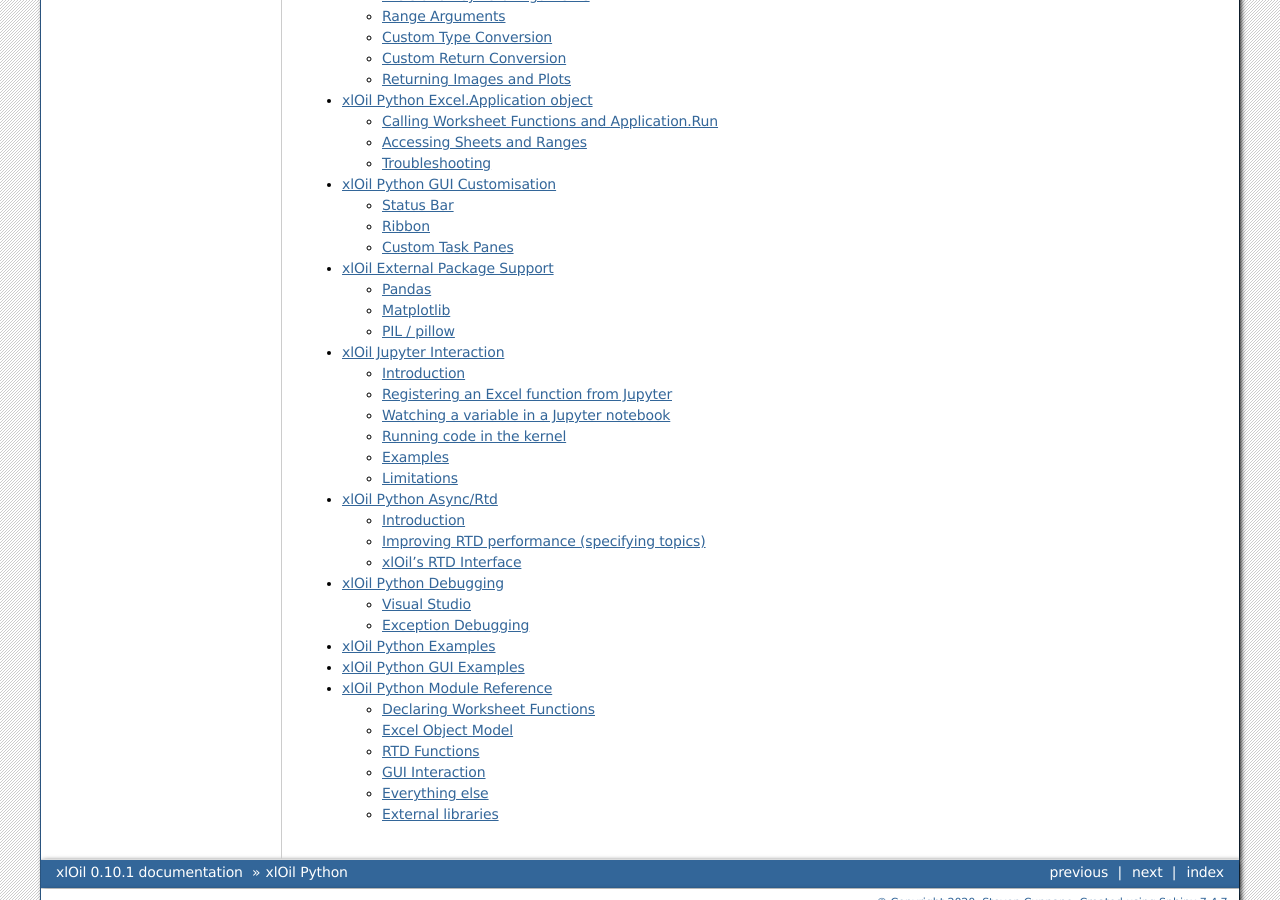
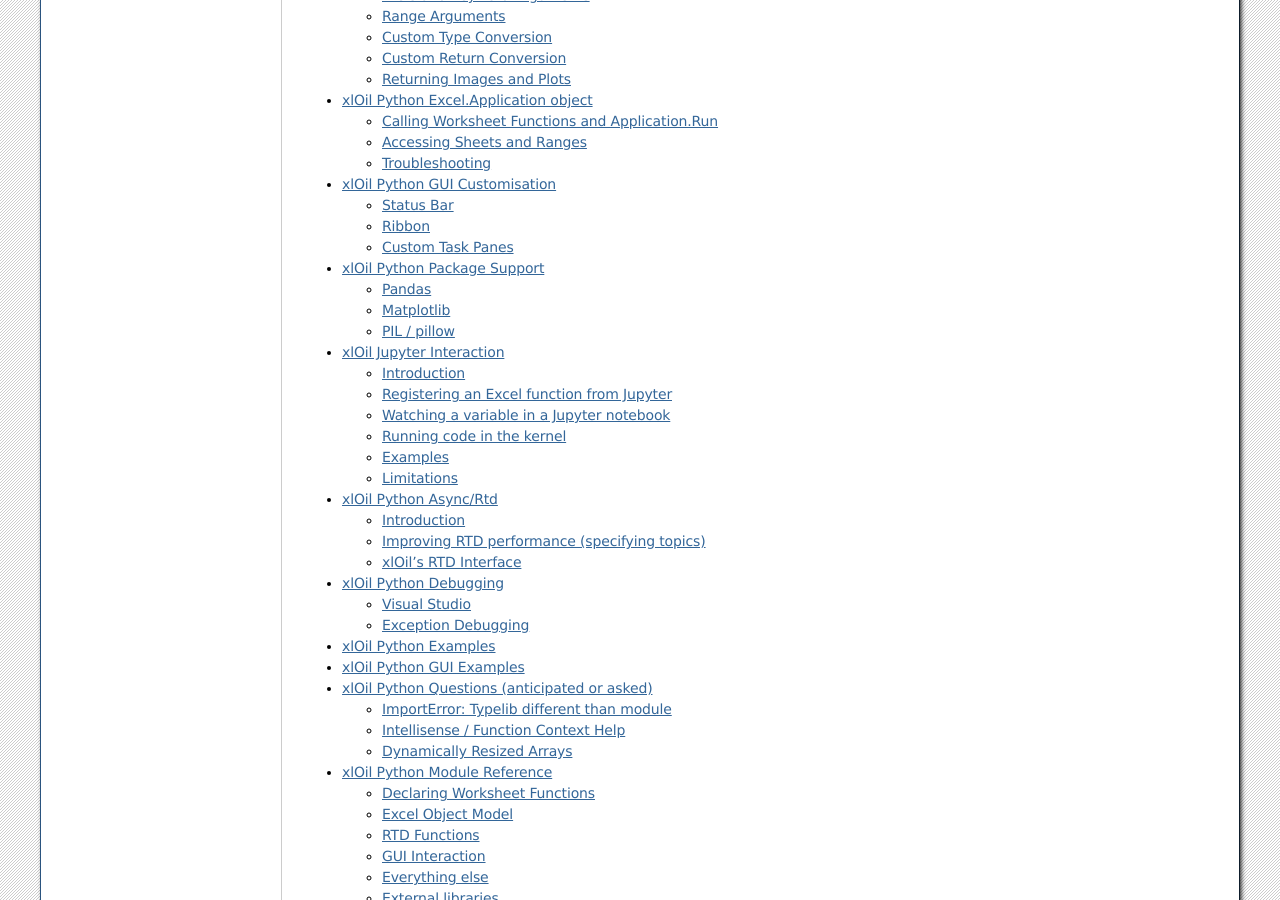
Before and after one commit to cunnane/xloil, a Sphinx documentation site: the page built from docs/source/xlOil_Python/index.rst, in a window 1280 px wide and 900 px high, scrolled down 707 px. Built offline with Sphinx 7.4.7, drawn with Linux system fonts in a browser that asks for light colours; the version number could not be read and is left out.

Commit message:
Update documentation

```diff
--- a/docs/source/Concepts.rst
+++ b/docs/source/Concepts.rst
@@ -134,11 +134,11 @@
 
 In addition to the function wizard, Excel has a function context help which pops up as you type.
 This is only directly available for built-in functions.  Fortunately, Govert of *Excel-DNA* has created
-an add-in which mimics this behaviour for user-defined functions.  Download the XLL (With the right bitness)
+an add-in which mimics this behaviour for user-defined functions.  Download the XLL (with the right bitness)
 from the link above and activate it by one of:
    1) Dragging the XLL into Excel (must be done once per session)
    2) Install it via *Excel* => *Options* => *Addins* => *Manage*.
-   3) Copy it to your `%APPDATA%\Microsoft\Excel\XLSTART` directory.
+   3) Copy it to your `%APPDATA%\\Microsoft\\Excel\\XLSTART` directory.
 
 You will now get pop-up help for all xlOil plugins functions, including any dynamically registered ones,
 for example, created with python plugin.
--- a/docs/source/xlOil_Python/Concepts.rst
+++ b/docs/source/xlOil_Python/Concepts.rst
@@ -11,9 +11,9 @@
 
 When an Excel workbook is opened, xlOil tries to load the module `<workbook_name>.py`
 (this is configurable).  When registering functions from workbook modules, xlOil defaults
-to making any declared functions :ref:`Functions:Local Functions`
+to making any declared functions :ref:`xlOil_Python/Functions:Local Functions`
 
-The function :any:`xloil.linked_workbook()` when called from a workbook module retrieves
+The function :any:`xloil.linked_workbook` when called from a workbook module retrieves
 the associated workbook path.
 
 Another way to package python code for distribution is to create an XLL, see
--- a/docs/source/xlOil_Python/ExternalPackages.rst
+++ b/docs/source/xlOil_Python/ExternalPackages.rst
@@ -1,6 +1,6 @@
-=================================
-xlOil External Package Support
-=================================
+=============================
+xlOil Python Package Support
+=============================
 
 xlOil has built-in converters for several external libraries
 
--- a/docs/source/xlOil_Python/GettingStarted.rst
+++ b/docs/source/xlOil_Python/GettingStarted.rst
@@ -133,4 +133,4 @@
 Intellisense / Function Context Help
 ------------------------------------
 
-To activate pop-up function help, follow the instructions here: :ref:`_concepts-intellisense`.
+To activate pop-up function help, follow the instructions here: :any:`concepts-intellisense`.
--- a/docs/source/xlOil_Python/ModuleReference.rst
+++ b/docs/source/xlOil_Python/ModuleReference.rst
@@ -117,8 +117,10 @@
 .. currentmodule:: xloil
 
 .. autoclass:: RtdPublisher
+	:members:
 
 .. autoclass:: RtdServer
+	:members:
 
 .. automodule:: xloil.rtd
 	:members:
--- a/docs/source/xlOil_Python/index.rst
+++ b/docs/source/xlOil_Python/index.rst
@@ -18,4 +18,5 @@
     Debugging
     Example
     ExampleGUI
+    FAQ
     ModuleReference
```
Also changed, not shown: docs/source/xlOil_Python/FAQ.rst (added, +49 -0 lines).
